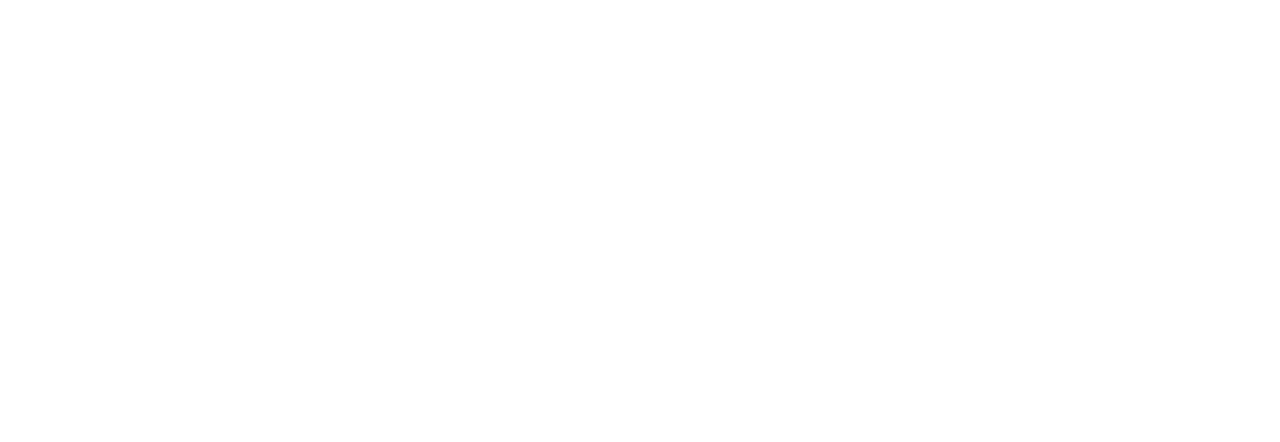
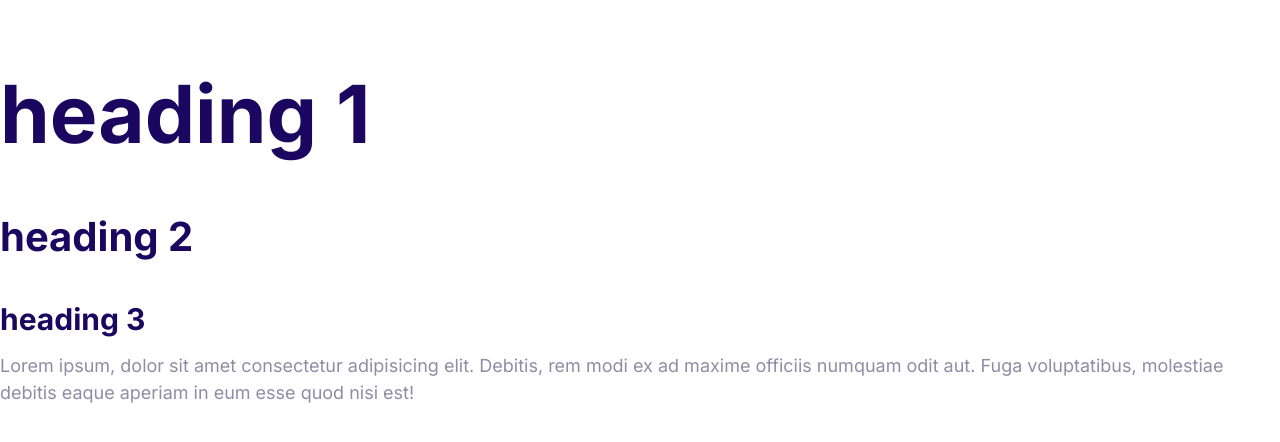
Before and after one commit to LisaOsmanova/Project-Mosh, a plain HTML site: page index.html in a window 1280 px wide. Drawn offline with Linux system fonts and the light colour scheme.

Commit message:
Define the styles for the fonts

```diff
--- a/css/styles.css
+++ b/css/styles.css
@@ -5,3 +5,51 @@
     --color-headings: #1b0760;
     --color-body: #918ca4;
 }
+
+html {
+    /* 62.5% of 16px=10px */
+    font-size: 62.5%;
+}
+
+body {
+    font-family: Inter, Arial, Helvetica, sans-serif;
+    color: var(--color-body);
+    font-size: 2.4rem;
+    line-height: 1.5;
+}
+
+h1, h2, h3 {
+    color: var(--color-headings);
+    margin-bottom: 1rem;
+}
+
+h1 {
+    font-size: 7rem;
+}
+
+h2 {
+    font-size: 4rem;
+}
+
+h3 {
+    font-size: 3rem;
+}
+
+p {
+    margin-top: 0;
+}
+
+@media screen and (min-width:1024px) {
+    body {
+        font-size: 1.8rem;
+    }
+    h1 {
+        font-size: 8rem;
+    }
+    h2 {
+        font-size: 4rem;
+    }
+    h3 {
+        font: 2.4rem;
+    }
+}
--- a/index.html
+++ b/index.html
@@ -5,10 +5,16 @@
     <meta http-equiv="X-UA-Compatible" content="IE=edge">
     <meta name="viewport" content="width=device-width, initial-scale=1.0">
     <title>Document</title>
+    <link rel="preconnect" href="https://fonts.googleapis.com">
+    <link rel="preconnect" href="https://fonts.gstatic.com" crossorigin>
+    <link href="https://fonts.googleapis.com/css2?family=Inter:wght@400;700&display=swap" rel="stylesheet">
     <link rel="stylesheet" href="css/normalize.css">
     <link rel="stylesheet" href="css/styles.css">
 </head>
 <body>
-
+    <h1>heading 1</h1>
+    <h2>heading 2</h2>
+    <h3>heading 3</h3>
+    <p>Lorem ipsum, dolor sit amet consectetur adipisicing elit. Debitis, rem modi ex ad maxime officiis numquam odit aut. Fuga voluptatibus, molestiae debitis eaque aperiam in eum esse quod nisi est!</p>
 </body>
 </html>
```
